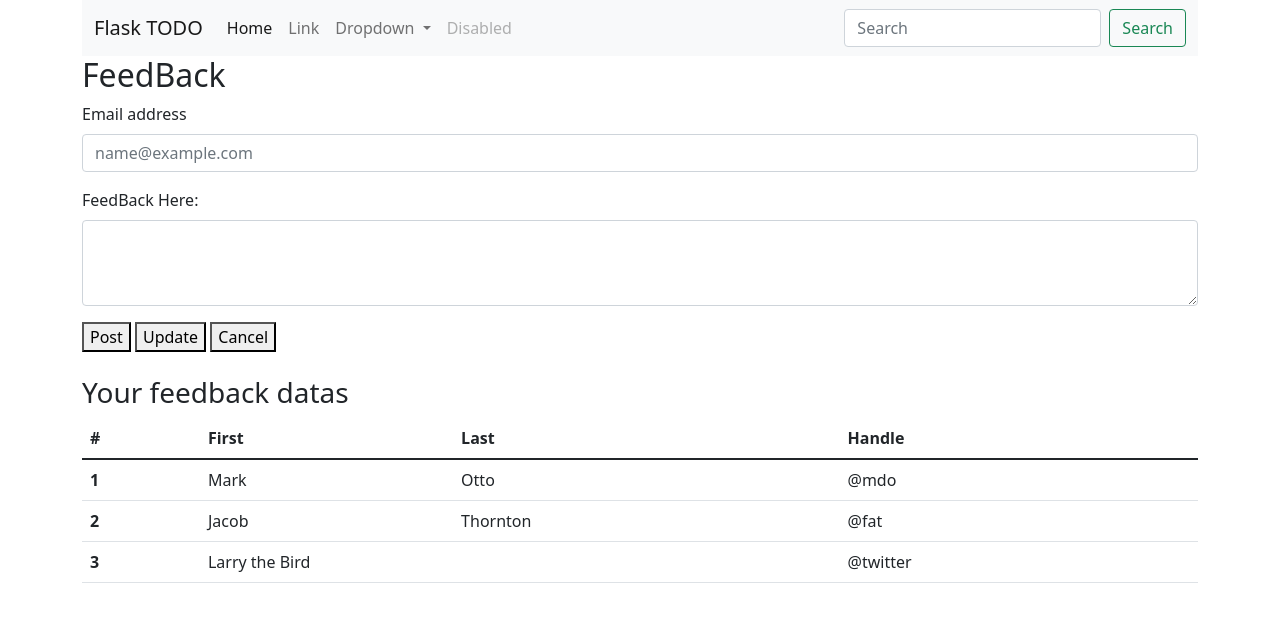
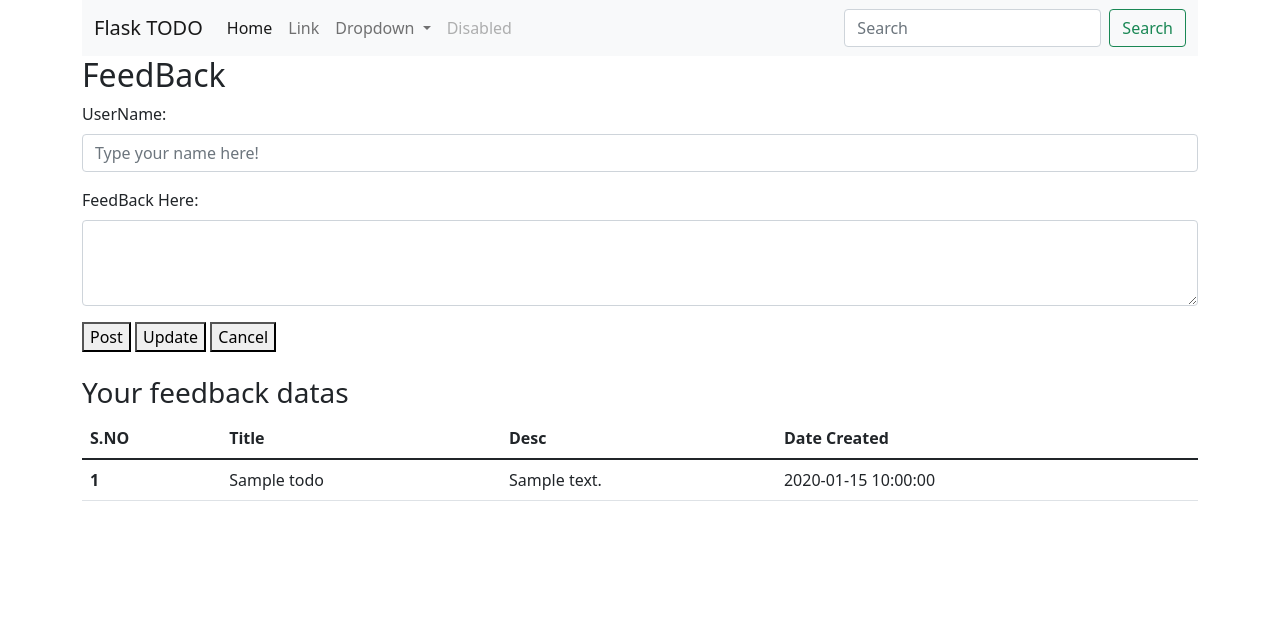
Before and after one commit to DhirendraThakur/flaskminiproject, a Flask app: template templates/index.html in a window 1280 px wide. Shown: the top 622 px of the page. Run offline with Flask 3, Linux system fonts and the light colour scheme; the template is opened without the code that fills it: values that come from a table or form of the project are taken from there, others are empty; tables that the repository leaves empty hold one stand-in row (values such as "Sample post").

Commit message:
Database added in app.py

```diff
--- a/app.py
+++ b/app.py
@@ -1,10 +1,37 @@
 from flask import Flask, render_template
+
+from flask_sqlalchemy import SQLAlchemy
+from datetime import datetime
+
+
 app = Flask(__name__)
+app.config['SQLALCHEMY_DATABASE_URI'] = "sqlite:///todo.db"
+app.config['SQLALCHEMY_TRACK_MODIFICATIONS'] = False
+db = SQLAlchemy(app)
+
+class Todo(db.Model):
+    sno = db.Column(db.Integer, primary_key=True)
+    title = db.Column(db.String(200), nullable=False)
+    desc= db.Column(db.String(500), nullable=False)
+    date_created = db.Column(db.DateTime, default = datetime.utcnow)
+   ## data you want to see in table we use repr
+    def __repr__(self) -> str:
+        return f"{self.sno} -  {self.username}"
 
 @app.route('/main_page')
 def main_page():
-    return render_template('index.html')
+    todo = Todo(title ="First todo", desc = "Make an investment in crypto")
+    db.session.add(todo)
+    db.session.commit()
+    alltodo = Todo.query.all()
+
+    return render_template('index.html', alltodo=alltodo)
    # return 'Hello, Dhiren welcome to your 1st flask project! Did you get new page'
 
+
+@app.route('/show')
+def product():
+    alltodo = Todo.query.all()
+    print(alltodo)
 if __name__ == "__main__":
     app.run(debug=True)
--- a/templates/index.html
+++ b/templates/index.html
@@ -55,12 +55,12 @@
         <h2> FeedBack</h2>
 
         <div class="mb-3">
-            <label for="exampleFormControlInput1" class="form-label">Email address</label>
-            <input type="email" class="form-control" id="exampleFormControlInput1" placeholder="name@example.com">
+            <label for="title" class="form-label">UserName: </label>
+            <input type="text" class="form-control" id="title" placeholder="Type your name here!">
           </div>
           <div class="mb-3">
-            <label for="exampleFormControlTextarea1" class="form-label">FeedBack Here: </label>
-            <textarea class="form-control" id="exampleFormControlTextarea1" rows="3"></textarea>
+            <label for="desc" class="form-label">FeedBack Here: </label>
+            <textarea class="form-control" id="desc" rows="3"></textarea>
           </div>
       </div>
       <div class ="container">
@@ -75,30 +75,24 @@
         <table class="table">
             <thead>
               <tr>
-                <th scope="col">#</th>
-                <th scope="col">First</th>
-                <th scope="col">Last</th>
-                <th scope="col">Handle</th>
+                <th scope="col">S.NO</th>
+                <th scope="col">Title</th>
+                <th scope="col">Desc</th>
+                <th scope="col">Date Created</th>
               </tr>
             </thead>
             <tbody>
-              <tr>
-                <th scope="row">1</th>
-                <td>Mark</td>
-                <td>Otto</td>
-                <td>@mdo</td>
-              </tr>
-              <tr>
-                <th scope="row">2</th>
-                <td>Jacob</td>
-                <td>Thornton</td>
-                <td>@fat</td>
-              </tr>
-              <tr>
-                <th scope="row">3</th>
-                <td colspan="2">Larry the Bird</td>
-                <td>@twitter</td>
-              </tr>
+             {% for TODO in alltodo %}
+             <tr>
+
+              <th scope="row">1</th>
+              <td>{{todo.title}}</td>
+              <td>{{todo.desc}}</td>
+              <td>{{todo.date_created}}</td>
+            </tr>
+             {% endfor %}
+
+
             </tbody>
           </table>
       </div>
```
Also changed, not shown: instance/todo.db (added), readme.txt (added).
